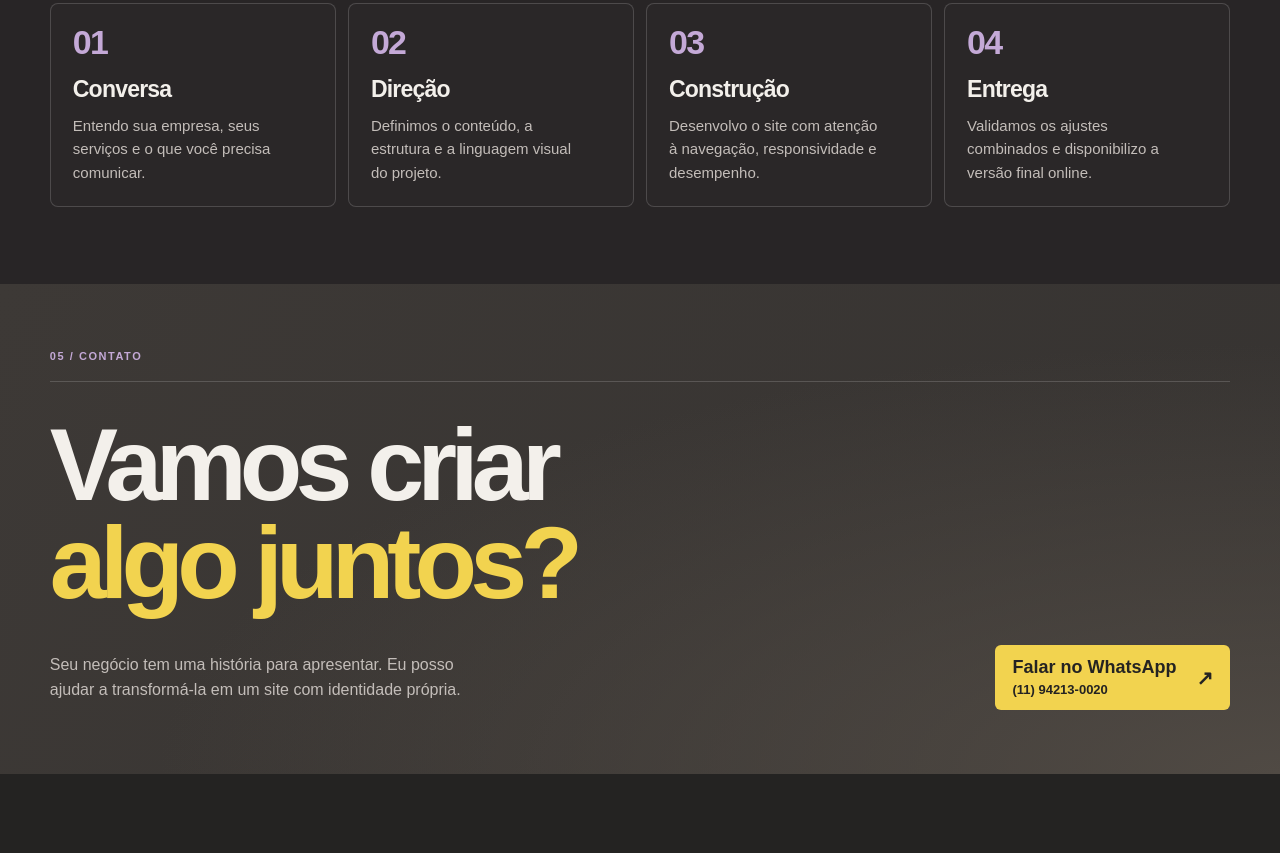
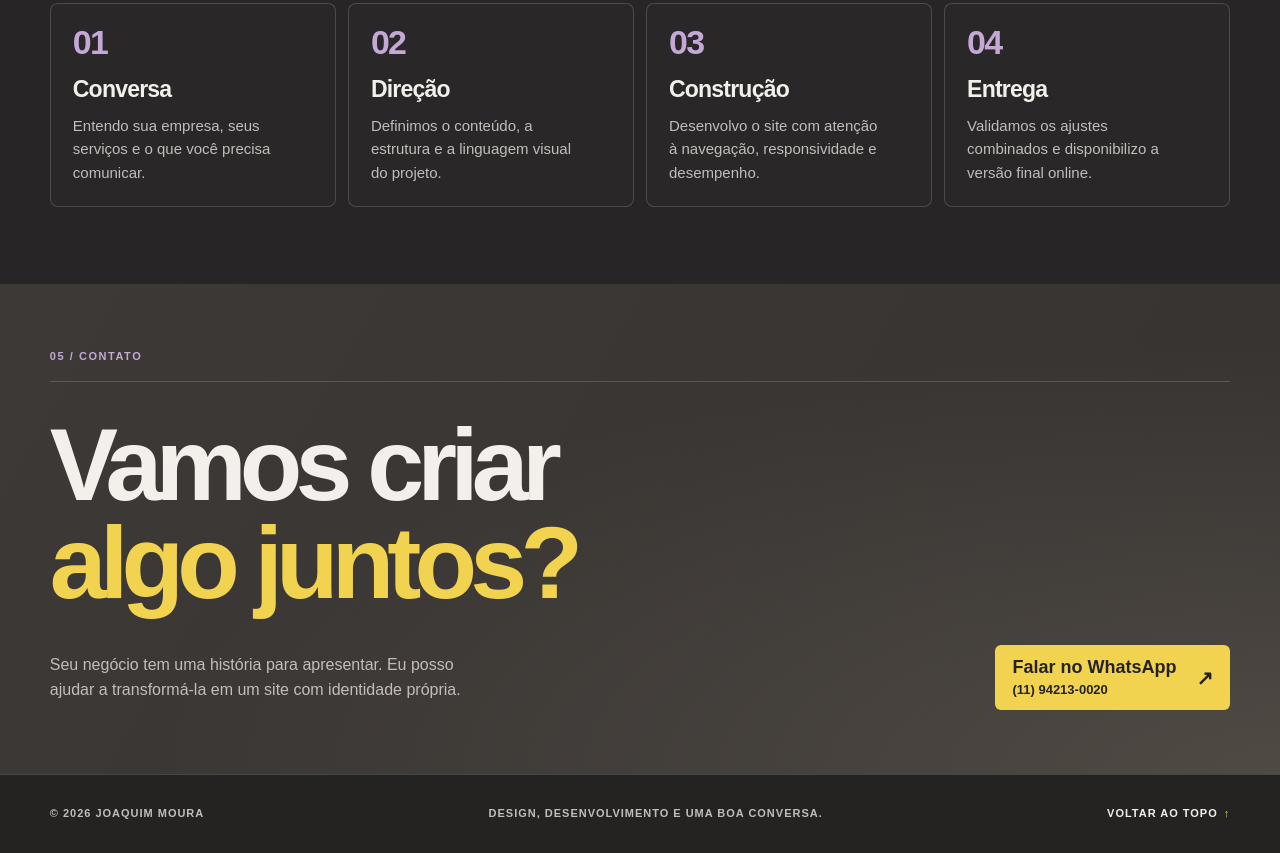
Before and after one commit to KIM-SITES/JoaquimGSM, an Astro site: page / in a window 1280 px wide. Shown: the part 3556-4409 px from the top of the page. Before the commit the page ends 4330 px from the top, so only its background shows below. Built offline with nearby package versions, Linux system fonts and the light colour scheme; Astro itself is replaced by a stand-in of ours.

Commit message:
feat: adicionar rodapé e navegação de retorno ao topo

```diff
--- /dev/null
+++ b/src/components/Footer.astro
@@ -0,0 +1,53 @@
+---
+const ano = new Date().getFullYear();
+---
+<footer>
+  <div class="shell rodape">
+    <p>© {ano} Joaquim Moura</p>
+    <p>Design, desenvolvimento e uma boa conversa.</p>
+    <a href="#inicio">Voltar ao topo <span aria-hidden="true">↑</span></a>
+  </div>
+</footer>
+
+<style>
+  footer {
+    border-top: 1px solid var(--linha);
+    color: var(--suave);
+  }
+
+  .rodape {
+    display: flex;
+    flex-wrap: wrap;
+    gap: 0.25rem 1.5rem;
+    align-items: center;
+    justify-content: space-between;
+    min-height: 4.875rem;
+    padding-block: 0.75rem;
+    font-size: 0.6875rem;
+    font-weight: 700;
+    letter-spacing: 0.09em;
+    text-transform: uppercase;
+  }
+
+  a {
+    display: inline-flex;
+    align-items: center;
+    gap: 0.375rem;
+    min-height: 2.75rem;
+    color: var(--texto);
+    text-decoration: none;
+  }
+
+  a span {
+    color: var(--amarelo);
+  }
+
+  @media (max-width: 600px) {
+    .rodape {
+      flex-direction: column;
+      align-items: start;
+      gap: 0.375rem;
+      padding-block: 1.25rem 0.75rem;
+    }
+  }
+</style>
--- a/src/pages/index.astro
+++ b/src/pages/index.astro
@@ -6,6 +6,7 @@ import Projects from '../components/Projects.astro';
 import Services from '../components/Services.astro';
 import Process from '../components/Process.astro';
 import Contact from '../components/Contact.astro';
+import Footer from '../components/Footer.astro';
 ---
 <BaseLayout>
   <Header />
@@ -16,4 +17,5 @@ import Contact from '../components/Contact.astro';
     <Process />
     <Contact />
   </main>
+  <Footer />
 </BaseLayout>
```
